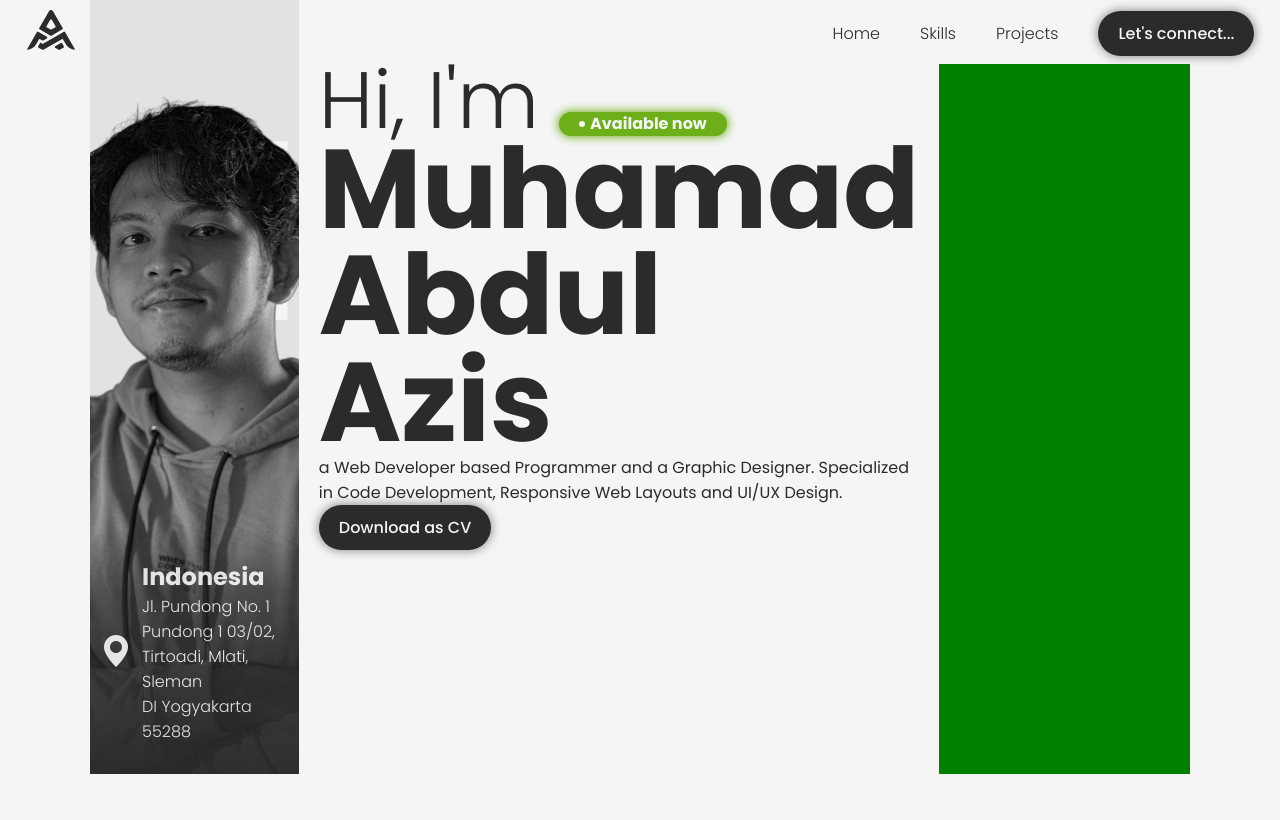
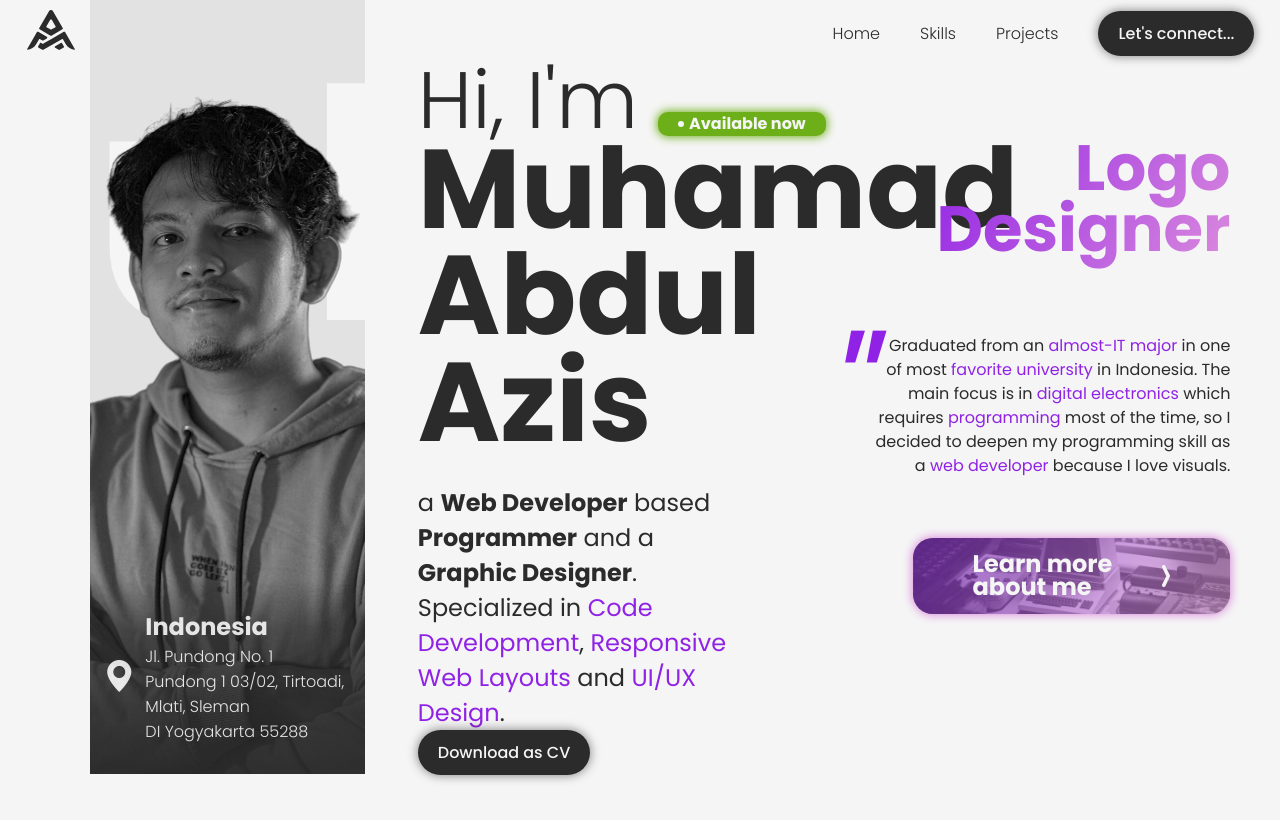
Before and after one commit to muhAzis/my-portfolio-nextjs, a Next.js app: page / in a window 1280 px wide. Shown: the top 820 px of the page. Built offline with nearby package versions, Linux system fonts and the light colour scheme.

Commit message:
+ Adding image resources - Update ButtonCTA styling - Update Hero section

```diff
--- a/src/styles/ButtonCTA.css
+++ b/src/styles/ButtonCTA.css
@@ -1,5 +1,6 @@
 button {
   position: relative;
+  width: fit-content;
   padding: 15px 20px;
   line-height: 95%;
   color: var(--clr-text-white);
--- a/src/styles/Hero.css
+++ b/src/styles/Hero.css
@@ -1,3 +1,21 @@
+@keyframes scrolling {
+  0% {
+    transform: translateY(0);
+  }
+  25% {
+    transform: translateY(-150px);
+  }
+  50% {
+    transform: translateY(-300px);
+  }
+  75% {
+    transform: translateY(-450px);
+  }
+  100% {
+    transform: translateY(-600px);
+  }
+}
+
 #hero {
   display: flex;
   width: 100dvw;
@@ -11,8 +29,7 @@
     display: flex;
     flex-direction: column;
     position: relative;
-    width: 10%;
-    flex: 1;
+    width: 25%;
     justify-content: space-between;
     z-index: 1;
 
@@ -75,9 +92,8 @@
   .col2 {
     display: flex;
     flex-direction: column;
-    flex: 1.7;
-    width: 70%;
-    /* padding-left: 3%; */
+    width: 45%;
+    padding-left: 3%;
 
     .row1 {
       display: flex;
@@ -98,7 +114,7 @@
         font-weight: 700;
         line-height: 90%;
         background-color: var(--clr-green);
-        border-radius: 20px;
+        border-radius: 10px;
         box-shadow: 0 0 10px 1px var(--clr-green);
         align-items: center;
 
@@ -116,10 +132,131 @@
         line-height: 95%;
       }
     }
+
+    .row3 {
+      display: flex;
+      flex-direction: column;
+      flex: 1;
+      padding-block: 30px 70px;
+      justify-content: space-between;
+
+      .description {
+        max-width: 70%;
+        font-size: 1.5rem;
+
+        .blackbold-text {
+          font-weight: 700;
+        }
+
+        .purple-text {
+          color: var(--clr-purple);
+        }
+      }
+    }
   }
   .col3 {
-    flex: 1.2;
-    width: 20%;
-    background-color: green;
+    display: flex;
+    flex-direction: column;
+    width: 30%;
+    padding-top: 60px;
+    gap: 60px;
+    align-items: flex-end;
+
+    .scrolling-text {
+      height: 150px;
+      overflow: hidden;
+
+      .scrolling-item {
+        display: flex;
+        width: fit-content;
+        height: 100%;
+        float: right;
+        color: transparent;
+        font-size: 4rem;
+        font-weight: 700;
+        line-height: 95%;
+        text-align: end;
+        background: var(--clr-purple-gradient);
+        background-clip: text;
+        -webkit-background-clip: text;
+        align-items: center;
+        justify-content: flex-end;
+      }
+    }
+
+    .backstory-tab {
+      display: flex;
+      justify-content: flex-end;
+
+      .quote {
+        width: 15%;
+        color: var(--clr-purple);
+        font-size: 10rem;
+        line-height: 85%;
+        font-style: italic;
+      }
+
+      .backstory {
+        width: 370px;
+        font-size: 1rem;
+        line-height: 150%;
+        text-align: right;
+
+        .purple-text {
+          color: var(--clr-purple);
+        }
+      }
+    }
+
+    .learn-more {
+      position: relative;
+      display: flex;
+      padding: 15px 60px;
+      gap: 50px;
+      background-image: url('/bg1.jpg');
+      background-position: center;
+      background-size: cover;
+      border-radius: 20px;
+      box-shadow: 0 0 10px 1px var(--clr-pink);
+      align-items: center;
+      transition: all 0.2s ease-in-out;
+      cursor: pointer;
+      z-index: 1;
+
+      &:hover {
+        box-shadow: 0 0 20px 1px var(--clr-pink);
+      }
+
+      &::before {
+        content: '';
+        position: absolute;
+        width: 100%;
+        height: 100%;
+        top: 0;
+        left: 0;
+        background: var(--clr-purple-gradient);
+        border-radius: 20px;
+        opacity: 0.5;
+        transition: all 0.2s ease-in-out;
+        z-index: -1;
+      }
+
+      &:hover::before {
+        opacity: 0.6;
+      }
+
+      .text {
+        color: var(--clr-text-white);
+        font-size: 1.5rem;
+        font-weight: 700;
+        line-height: 95%;
+      }
+
+      .arrow {
+        width: 8px;
+        height: 22px;
+        background-image: url('/arrow.png');
+      }
+    }
   }
 }
--- a/src/views/Hero.tsx
+++ b/src/views/Hero.tsx
@@ -2,13 +2,41 @@
 import ButtonCTA from '@/components/ButtonCTA';
 import '@/styles/Hero.css';
 import Image from 'next/image';
-import React from 'react';
+import React, { useEffect, useRef } from 'react';
 import Marquee from 'react-fast-marquee';
 
 const Hero: React.FC = () => {
+  const scrollParentRef = useRef<HTMLDivElement>(null);
+
   const handleCTA = (): void => {
     window.open('/Muh Abdul Azis CV.pdf', '_self');
   };
+
+  useEffect(() => {
+    if (scrollParentRef.current) {
+      const scrollLength = scrollParentRef.current?.getClientRects()[0].height;
+
+      let interval = 2000;
+      let scroll = 0;
+      const scrollingText = () => {
+        scroll += scrollLength;
+        if (scroll === scrollLength * 5) {
+          scroll = 0;
+          interval = 2000;
+          scrollParentRef.current?.scroll({ top: scroll, left: 0, behavior: 'instant' });
+        } else {
+          scrollParentRef.current?.scroll({ top: scroll, left: 0, behavior: 'smooth' });
+          if (scroll + scrollLength === scrollLength * 5) {
+            interval = 300;
+          }
+        }
+
+        setTimeout(scrollingText, interval);
+      };
+
+      scrollingText();
+    }
+  }, []);
 
   return (
     <main id="hero">
@@ -76,7 +104,47 @@ const Hero: React.FC = () => {
           <ButtonCTA action={handleCTA}>Download as CV</ButtonCTA>
         </div>
       </div>
-      <div className="collumn col3"></div>
+      <div className="collumn col3">
+        <div ref={scrollParentRef} className="scrolling-text">
+          <div className="scrolling-item">
+            Website
+            <br />
+            Developer
+          </div>
+          <div className="scrolling-item">Programmer</div>
+          <div className="scrolling-item">
+            UI/UX
+            <br />
+            Designer
+          </div>
+          <div className="scrolling-item">
+            Logo
+            <br />
+            Designer
+          </div>
+          <div className="scrolling-item">
+            Website
+            <br />
+            Developer
+          </div>
+        </div>
+        <div className="backstory-tab">
+          <span className="quote">&quot;</span>
+          <p className="backstory">
+            Graduated from an <span className="purple-text">almost-IT major</span> in one of most <span className="purple-text">favorite university</span> in Indonesia. The main focus is in{' '}
+            <span className="purple-text">digital electronics</span> which requires <span className="purple-text">programming</span> most of the time, so I decided to deepen my programming skill as a{' '}
+            <span className="purple-text">web developer</span> because I love visuals.
+          </p>
+        </div>
+        <div className="learn-more">
+          <span className="text">
+            Learn more
+            <br />
+            about me
+          </span>
+          <span className="arrow" />
+        </div>
+      </div>
     </main>
   );
 };
```
Also changed, not shown: public/arrow.png (added), public/bg1.jpg (added).
